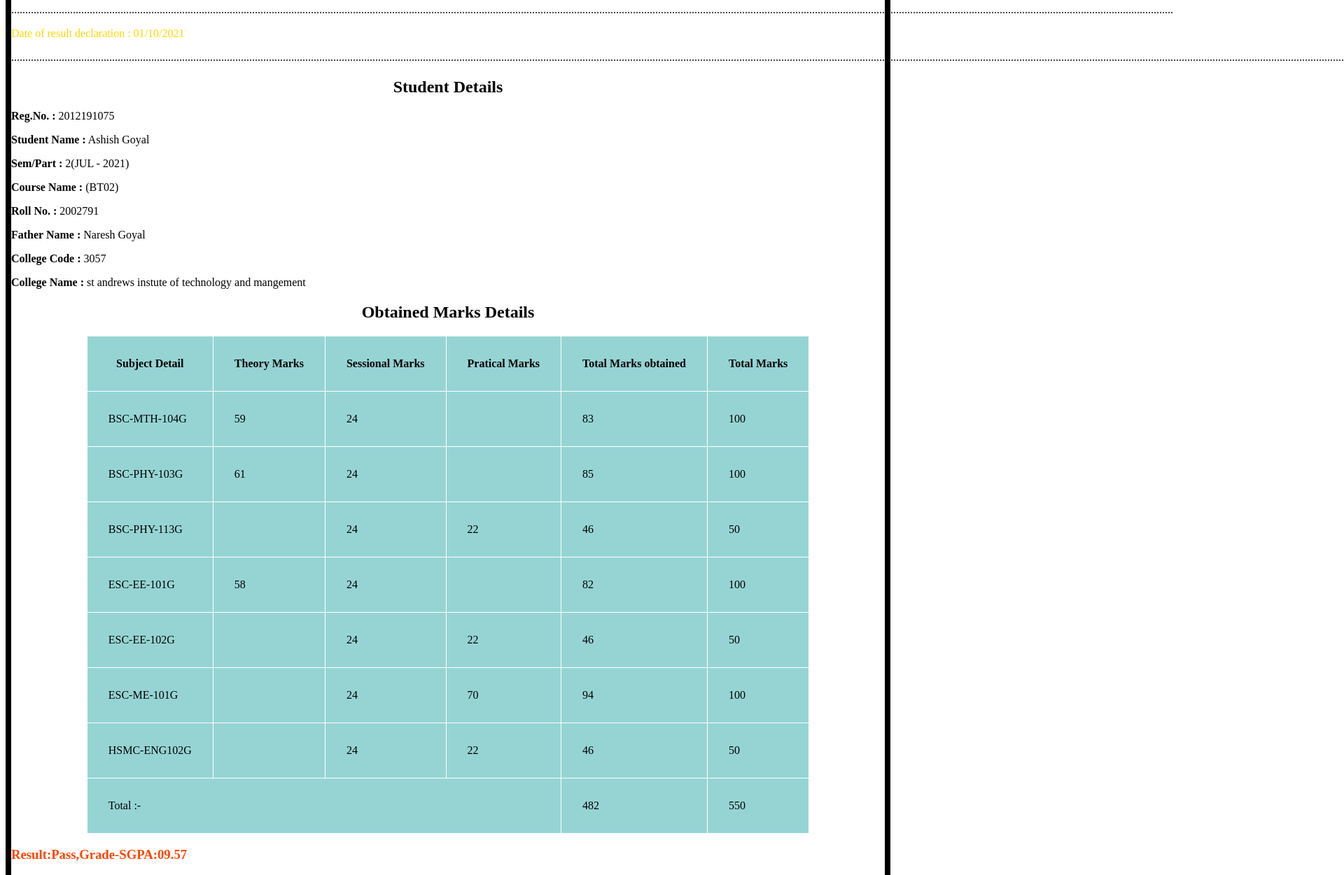
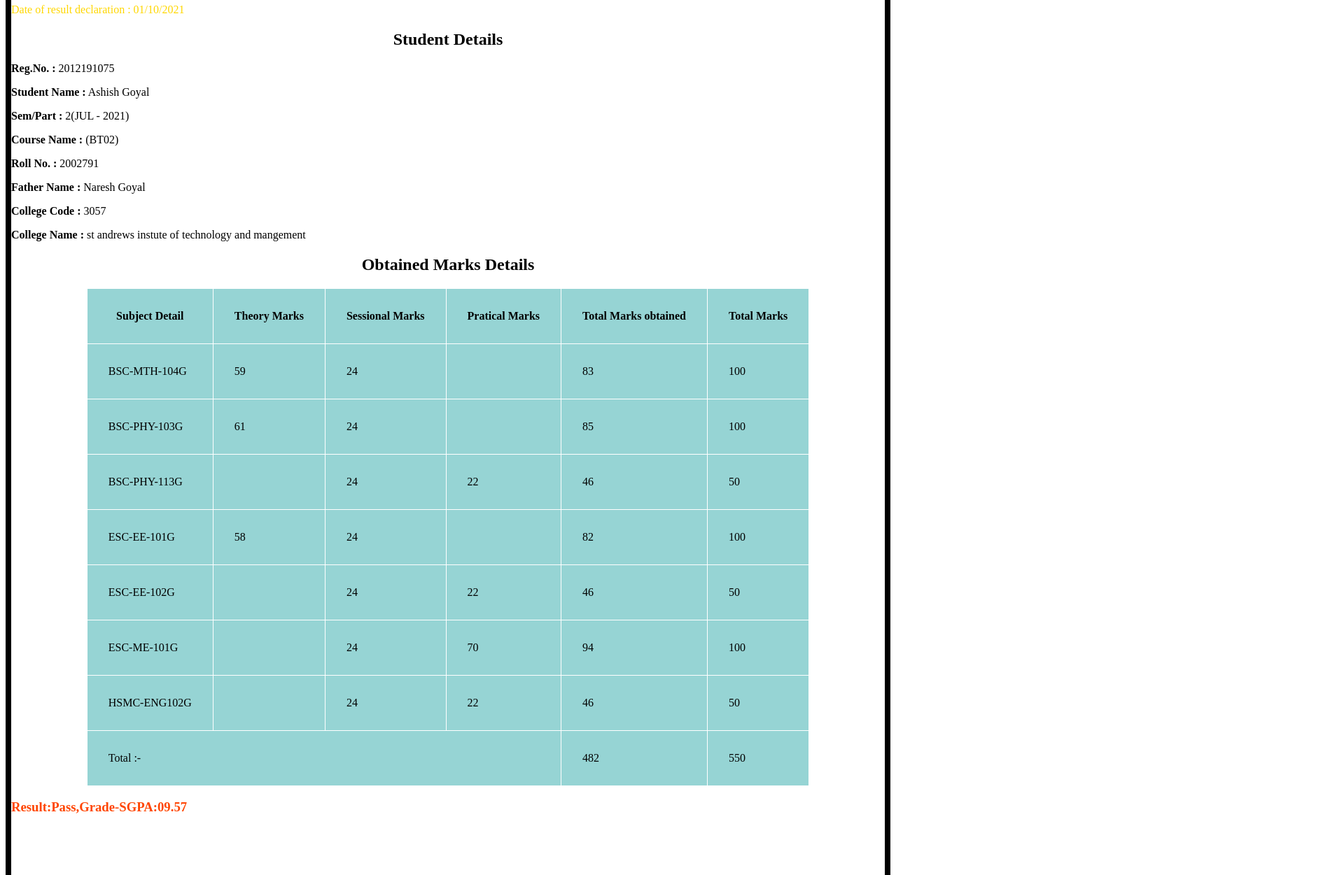
Before and after one commit to ashish3281/MARKSHEET-PAGE, a plain HTML site: page index.html in a window 1280 px wide. Shown: the part 263-1514 px from the top of the page at 70% size, 1920 px wide, since content can reach past the window. Drawn offline with Linux system fonts and the light colour scheme.

Commit message:
Add files via upload

```diff
--- a/index.html
+++ b/index.html
@@ -2,7 +2,9 @@
 <html lang="en">
 <head>
     <style>
+
         body {
+          box-sizing:border-box ;
             margin: 100;
             padding: 0;
             border: 8px solid #000000;
@@ -18,7 +20,7 @@
             padding: 30px;
           }
          h2 {text-align: center;}
-         table.center {
+         table.table1 {
             margin-left: auto;
             margin-right: auto;
           }
@@ -26,6 +28,13 @@
             display: block;
             margin-left: auto;
             margin-right: auto;
+          }
+
+
+          @media(max-width: 620px){
+          .table1{
+            width: 100%;
+          }
           }
         </style>
     <meta charset="UTF-8">
@@ -36,11 +45,9 @@
 <body>
     <img src="logo.png" alt="Girl in a jacket"  width=100 height=100>
     <h2>MAHARISHI DAYANAND UNIVERSITY ,ROHTAK</h2>
-    <p><center>(A state University established under Haryana Act No.XXV of 1975)</center></P>
+    <p ><center>(A state University established under Haryana Act No.XXV of 1975)</center></P>
     <h2  style="color: red;">Result</h2>
-<p>...............................................................................................................................................................................................................................................................................................................................................................................................................................</p>
-<p  style="color:gold;">Date of result declaration : 01/10/2021</p>
-<p>...................................................................................................................................................................................................................................................................................................................................................................................................................................................................................................................</p>
+    <p class="date" style="color:gold;">Date of result declaration : 01/10/2021</p>
     <h2>Student Details</h2>
 
     <p><b>Reg.No. :</b> 2012191075</p>
@@ -52,7 +59,8 @@
     <p><b>College Code :</b> 3057</p>
     <p><b>College Name :</b> st andrews instute of technology and mangement</p>
     <h2> Obtained Marks Details</h2>
-    <table class="center">
+    <div style="overflow-x:auto;">
+    <table class="table1">
         <tr>
           <th>Subject Detail</th>
           <th>Theory Marks</th>
@@ -124,6 +132,7 @@
         <td>550</td>
        </tr>
       </table>
+    </div>
       <h3  style="color:orangered;">Result:Pass,Grade-SGPA:09.57</h3>
       <br>
       <br>
```
